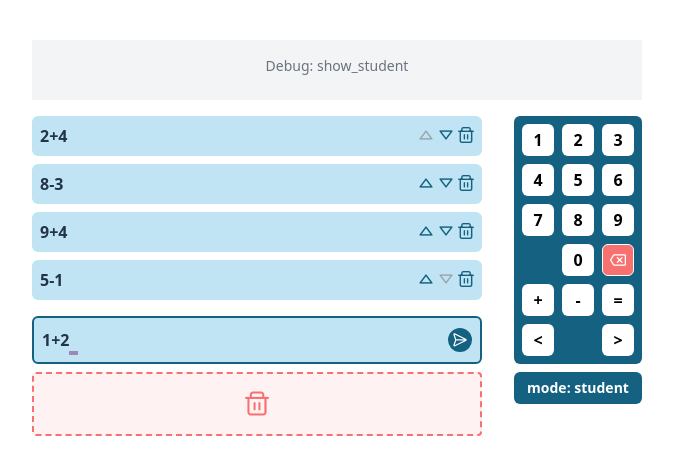
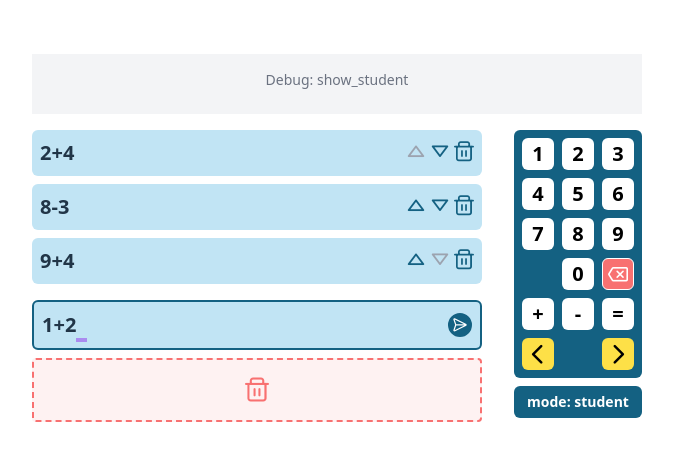
Before and after one commit to quark-s/PIKAS-EK, a Vue app: page / in a window 1280 px wide. Shown: the part 162-636 px from the top of the page, without its empty margins (303-976 px from the left). Built offline with nearby package versions, Linux system fonts and the light colour scheme.

Commit message:
upd: font-size increased, keyboard icons, colors

```diff
--- a/src/App.vue
+++ b/src/App.vue
@@ -15,7 +15,6 @@ import 'primeicons/primeicons.css'
     { content: '2+4', id: 1 },
     { content: '8-3', id: 2 },
     { content: '9+4', id: 3 },
-    { content: '5-1', id: 4 },
   ])
 
   const listRef = ref(null)
@@ -94,7 +93,7 @@ import 'primeicons/primeicons.css'
   <div class="flex flex-col items-center justify-center bg-gray-100 p-4 mb-4">
     <div class="text-sm text-gray-500 mb-2">Debug: {{ refDebugIbMsg }}</div>
   </div>
-  <div class="flex gap-8 max-h-[600px]">
+  <div class="flex gap-8 max-h-[600px] text-base">
     <div class="min-w-[450px] flex flex-col gap-2">
       <div class="flex gap-2 items-start">
         <div class="max-h-[200px] overflow-y-auto flex-1">
@@ -130,8 +129,6 @@ import 'primeicons/primeicons.css'
           </template>
       </draggable>
 
-
-
     </div>
     <div>
       <Keyboard @button-pressed="onIbEvent" devmode />
--- a/src/components/FakeInput.vue
+++ b/src/components/FakeInput.vue
@@ -28,7 +28,7 @@ const rendered = computed(() => {
         return value.value // Fallback to original value if cursor is out of bounds
     }
     // Insert cursor span at the current cursor position
-    chars.splice(cursor.value, 1, '<span class="border-b-4 border-accent2 text-accent2 animate-pulse">'+ (value.value[cursor.value] ? value.value[cursor.value] : '&nbsp;&nbsp;') +'</span>')
+    chars.splice(cursor.value, 1, '<span class="border-b-4 border-purple-600 text-accent1 animate-pulse">'+ (value.value[cursor.value] ? value.value[cursor.value] : '&nbsp;&nbsp;') +'</span>')
     return chars.join('')
 })
 
--- a/src/components/Keyboard.vue
+++ b/src/components/Keyboard.vue
@@ -40,12 +40,14 @@
             <div class="h-8 w-8"></div>
             <div @click="emit('button-pressed', 'btn_0')" class="bg-white rounded-md text-black font-bold h-8 w-8 flex items-center justify-center cursor-pointer">0</div>
             <div @click="emit('button-pressed', 'btn_backspace')" class="bg-red-400 rounded-md text-white font-bold h-8 w-8 flex items-center justify-center border border-white cursor-pointer"><i class="pi pi-delete-left"></i></div>
+
             <div @click="emit('button-pressed', 'btn_plus')" class="bg-white rounded-md text-black font-bold h-8 w-8 flex items-center justify-center cursor-pointer">+</div>
             <div @click="emit('button-pressed', 'btn_minus')" class="bg-white rounded-md text-black font-bold h-8 w-8 flex items-center justify-center cursor-pointer">-</div>
             <div @click="emit('button-pressed', 'btn_result')" class="bg-white rounded-md text-black font-bold h-8 w-8 flex items-center justify-center cursor-pointer">=</div>
-            <div @click="emit('button-pressed', 'btn_left')" class="bg-white rounded-md text-black font-bold h-8 w-8 flex items-center justify-center cursor-pointer"><</div>
+
+            <div @click="emit('button-pressed', 'btn_left')" class="bg-yellow-300 rounded-md text-black font-bold h-8 w-8 flex items-center justify-center cursor-pointer"><i class="pi pi-chevron-left"></i></div>
             <div class="h-8 w-8"></div>
-            <div @click="emit('button-pressed', 'btn_right')" class="bg-white rounded-md text-black font-bold h-8 w-8 flex items-center justify-center cursor-pointer">></div>
+            <div @click="emit('button-pressed', 'btn_right')" class="bg-yellow-300 rounded-md text-black font-bold h-8 w-8 flex items-center justify-center cursor-pointer"><i class="pi pi-chevron-right"></i></div>
           </div>
           <div v-if="devmode" class="flex gap-2 text-sm">
             <div @click="toggleMode" class=" flex-1 bg-accent1 rounded-md p-2 text-white font-bold h-8 flex items-center justify-center cursor-pointer">mode: {{ displayMode }}</div>
--- a/tailwind.config.js
+++ b/tailwind.config.js
@@ -1,36 +1,35 @@
 /** @type {import('tailwindcss').Config} */
 
 export default {
-  content:  [
-      './src/*.{js,jsx,vue}',
-      './src/**/*.{js,jsx,vue}',
-      './index.html'
-  ],
+  content: ["./src/*.{js,jsx,vue}", "./src/**/*.{js,jsx,vue}", "./index.html"],
   theme: {
     screens: {
-          'xs': '320px',
-          'sm': '479px',
-          'md': '767px',
-          'lg': '991px',
-          'xl': '1200px',
-          '2xl': '1480px',
-          '3xl': '1950px'
+      xs: "320px",
+      sm: "479px",
+      md: "767px",
+      lg: "991px",
+      xl: "1200px",
+      "2xl": "1480px",
+      "3xl": "1950px",
     },
     extend: {
+      fontSize: {
+        base: "1.25rem", // 20px, for example (default is 1rem = 16px)
+      },
       typography: ({ theme }) => ({
         DEFAULT: {
           css: {
-                      '--tw-prose-headings': theme("colors.white"),
-                      '--tw-prose-body': theme("colors.white"),
-                      '--tw-prose-bold': theme("colors.white"),
-                      '--tw-prose-quotes': theme("colors.white"),
+            "--tw-prose-headings": theme("colors.white"),
+            "--tw-prose-body": theme("colors.white"),
+            "--tw-prose-bold": theme("colors.white"),
+            "--tw-prose-quotes": theme("colors.white"),
             h2: {
-                          color: theme("colors.gray.300")
+              color: theme("colors.gray.300"),
             },
             a: {
               color: theme("colors.yellow.200"),
               textDecoration: "none",
-                          '&:hover': {
+              "&:hover": {
                 textDecoration: "underline",
               },
             },
@@ -42,22 +41,21 @@ export default {
             },
           },
         },
-              lg:{
-
+        lg: {
           css: {
             h1: {
               fontSize: "3em",
               fontWeight: "inherit",
               lineHeight: "1.5em",
-                      }
-                  }
+            },
+          },
         },
         slate: {
           css: {
             a: {
               color: theme("colors.accent1"),
               textDecoration: "none",
-                      '&:hover': {
+              "&:hover": {
                 textDecoration: "underline",
               },
             },
@@ -65,21 +63,21 @@ export default {
         },
       }),
       colors: {
-              'header': '#c9aa82',
-              'accent1': '#146182',
-              'accent1-lighter': '#C1E4F4',
-              'accent2': '#782d82',
+        header: "#c9aa82",
+        accent1: "#146182",
+        "accent1-lighter": "#C1E4F4",
+        accent2: "#782d82",
       },
       fontFamily: {
-              'mono': ['"Courier New"', 'monospace'],
+        mono: ['"Courier New"', "monospace"],
       },
     },
   },
 
   plugins: [
-      require('@tailwindcss/typography'),
+    require("@tailwindcss/typography"),
     // require('@tailwindcss/custom-forms'),
-      require('@tailwindcss/forms'),
+    require("@tailwindcss/forms"),
     // ...
-  ]
+  ],
 };
```
Lines whose indentation alone changed are shown as unchanged.
